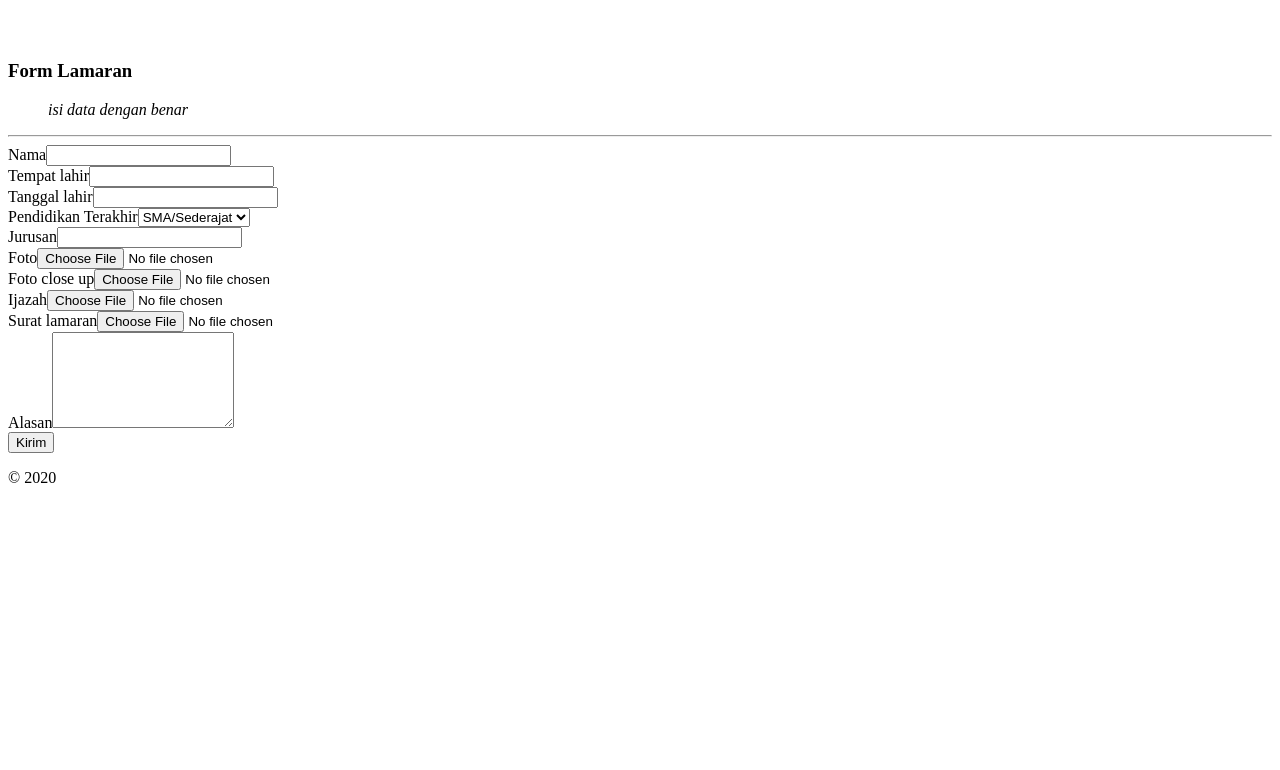
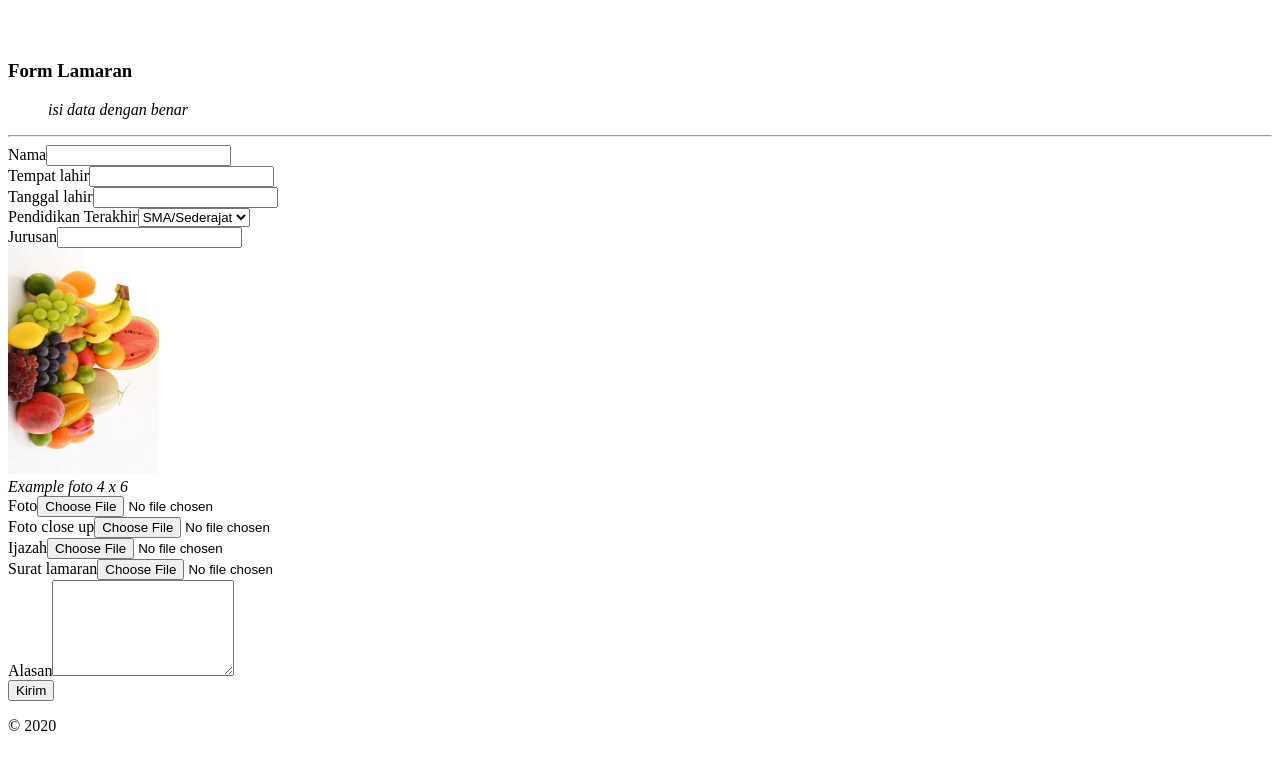
Before and after one commit to hyjoee/Yii2-dwptraining, a Yii app: template frontend/views/lamaran/index.php in a window 1280 px wide. Shown: the top 770 px of the page. Run offline with PHP 8.4 and a stand-in for Yii, Linux system fonts and the light colour scheme; the template is opened without the code that fills it, so the values that code supplies are empty; form fields are guessed from the names that the template uses; some libraries are stand-ins or nearby versions.

Commit message:
first commit

```diff
--- a/frontend/views/lamaran/index.php
+++ b/frontend/views/lamaran/index.php
@@ -39,7 +39,13 @@ $this->title = 'Lamaran';
                                 <?=$form->field($model, 'pendidikan')->dropDownList(['sma'=>'SMA/Sederajat','d3'=>'D3','s1'=>'S1','s2'=>'S2','s3'=>'S3'],['prompt'=>'Pilih'])->label('Pendidikan Terakhir')?>
 
                                 <?= $form->field($model, 'jurusan')->textInput(['maxlength' => true]) ?>
+                                <div class="panel panel-default" >
+                                    <div class="panel-body" >
+                                    <img src="contoh/contoh.jpg" width="151.181102px"/>
 
+                                    </div>
+                                    <div> <i>Example foto 4 x 6</i> </div>
+                                </div>
                                 <?= $form->field($model, 'foto')->fileInput(['maxSize' => true]) ?>
 
                                 <?= $form->field($model, 'foto_close_up')->fileInput(['maxSize' => true]) ?>
```
Also changed, not shown: frontend/web/contoh/contoh.jpg (added).
